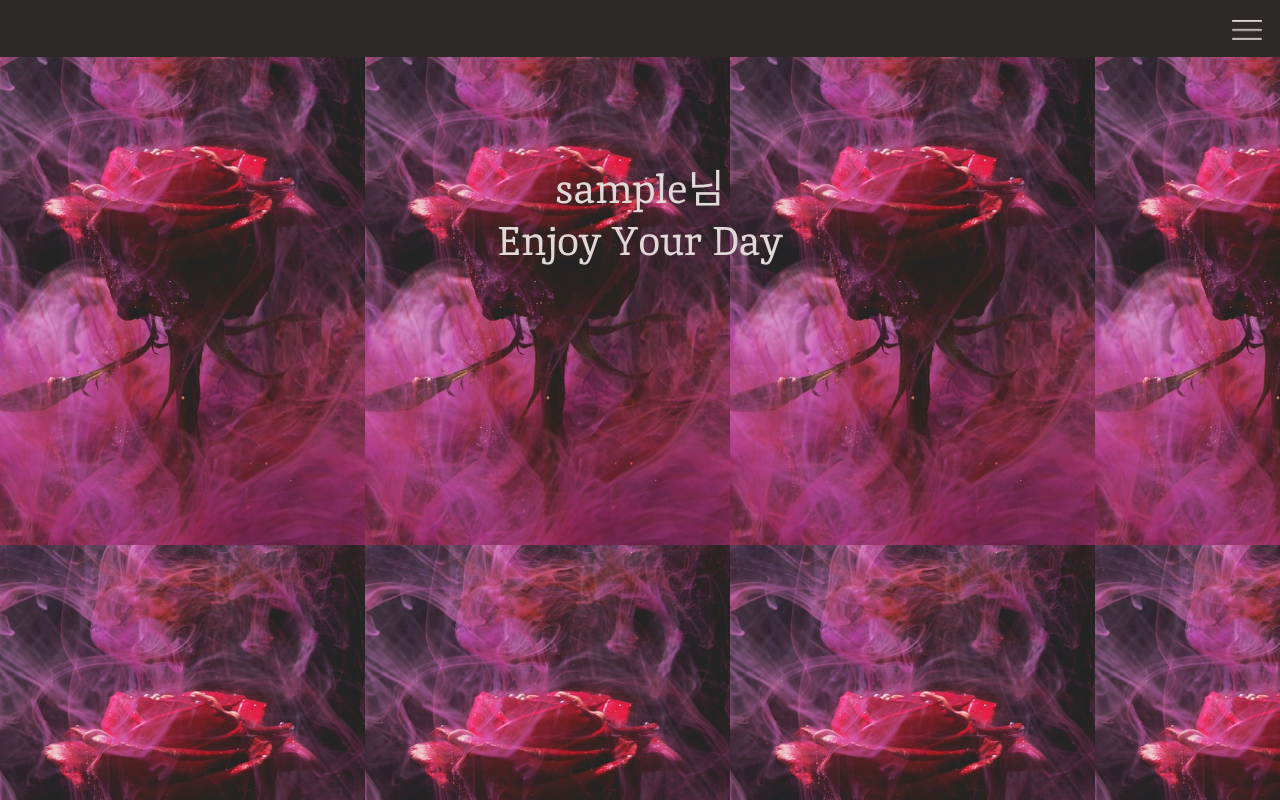
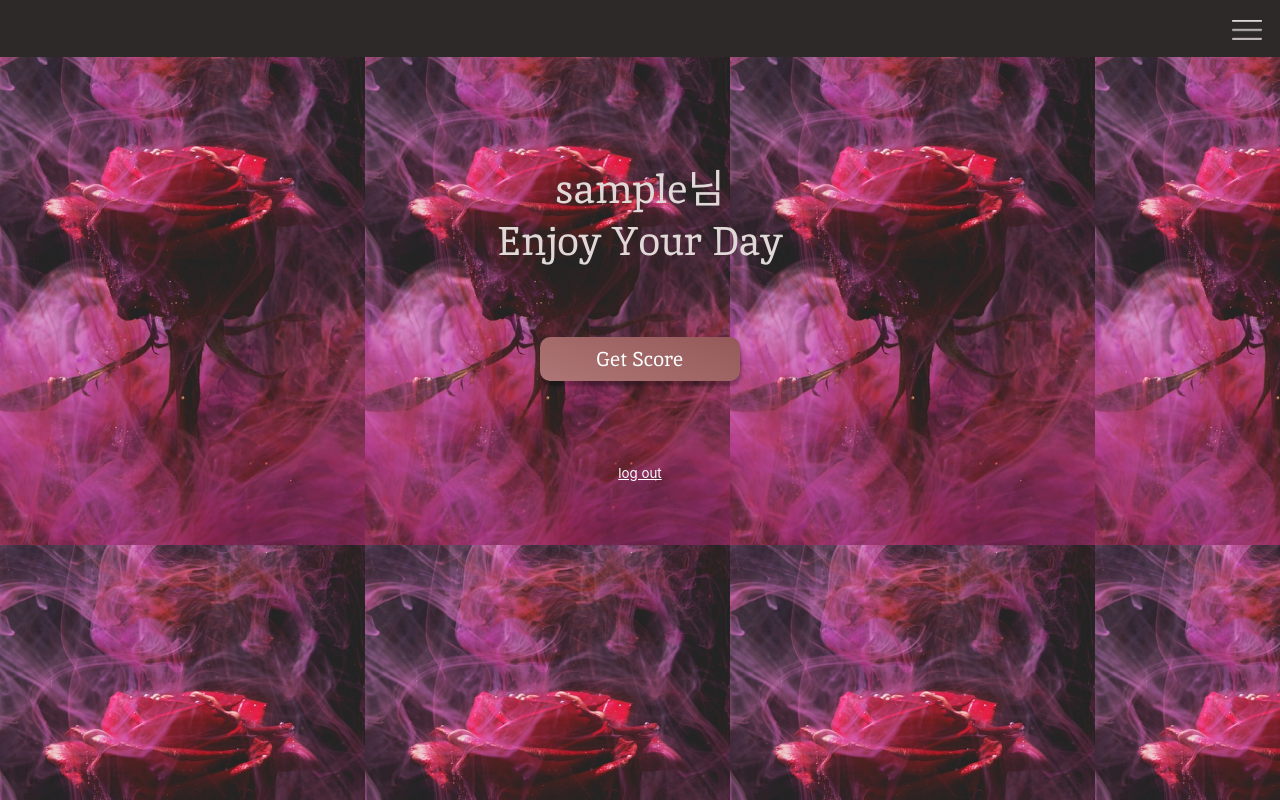
Before and after one commit to minsun0714/The-War-of-Rose_Score-Tracker, a React (Create React App) app: page /mypage in a window 1280 px wide. Built offline with nearby package versions, Linux system fonts and the light colour scheme; no server answers; sample sign-in values are in the browser's storage.

Commit message:
🎨 Get Score 버튼과 log out 버튼 생성

```diff
--- a/src/page/MyPage/MyPage.tsx
+++ b/src/page/MyPage/MyPage.tsx
@@ -1,10 +1,10 @@
+import { GameTitleContainer, GameTitle } from "../Home/HomeStyle";
 import {
-  GameTitleContainer,
-  GameTitle,
-  GoogleLoginContainer,
-  GoogleLogoBtn,
-  GoogleLoginBtn,
-} from "../Home/HomeStyle";
+  StartButtonContainer,
+  LogoutButtonContainer,
+  StartBtn,
+  GoogleLogoutBtn,
+} from "./MyPageStyle";
 
 function MyPage() {
   const userName = sessionStorage.getItem("userName");
@@ -14,7 +14,12 @@ function MyPage() {
         <GameTitle>{userName}님</GameTitle>
         <GameTitle>Enjoy Your Day</GameTitle>
       </GameTitleContainer>
-      <GoogleLoginContainer></GoogleLoginContainer>
+      <StartButtonContainer>
+        <StartBtn>Get Score</StartBtn>
+      </StartButtonContainer>
+      <LogoutButtonContainer>
+        <GoogleLogoutBtn>log out</GoogleLogoutBtn>
+      </LogoutButtonContainer>
     </>
   );
 }
--- /dev/null
+++ b/src/page/MyPage/MyPageStyle.tsx
@@ -0,0 +1,32 @@
+import styled from "styled-components";
+import { GoogleLoginBtn } from "../Home/HomeStyle";
+
+export const ButtonContainer = styled.div`
+  display: flex;
+  flex-direction: column;
+  align-items: center;
+  margin-top: 70px;
+`;
+
+export const StartButtonContainer = styled(ButtonContainer)``;
+
+export const LogoutButtonContainer = styled(ButtonContainer)``;
+
+export const GoogleLogoutBtn = styled(GoogleLoginBtn)`
+  background-color: transparent;
+  border: none;
+  color: white;
+  text-decoration: underline;
+  box-shadow: none;
+`;
+
+export const StartBtn = styled(GoogleLoginBtn)`
+  background-color: #955959;
+  font-family: "Inika", sans-serif;
+  font-size: 20px;
+  border-radius: 10px;
+  background-image: linear-gradient(200deg, #955959, #ae7676);
+  :active {
+    background-image: linear-gradient(150deg, #ae7676, #955959);
+  }
+`;
```
